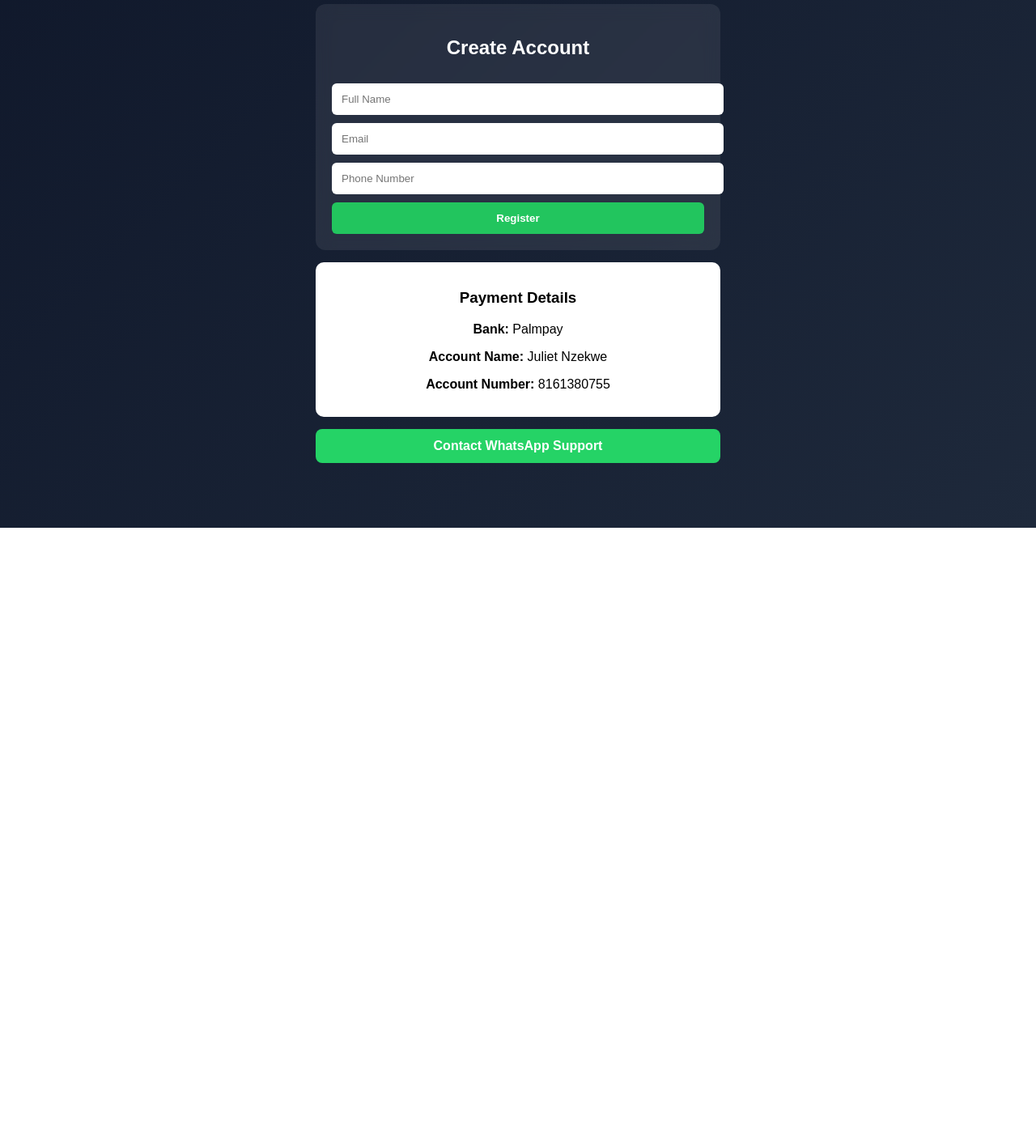
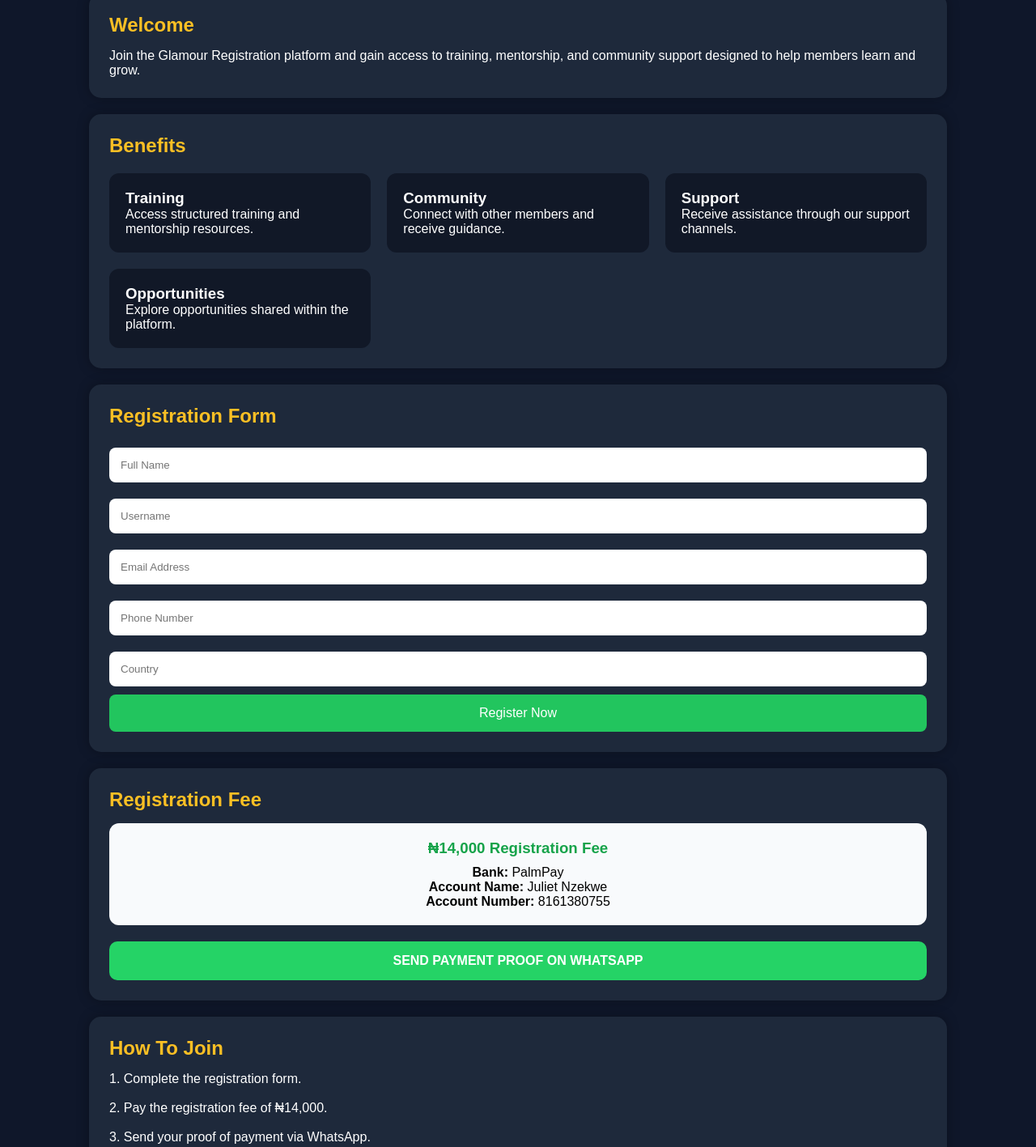
Before and after one commit to franklycertified/glamour-slotbooking, a plain HTML site: page index.html in a window 1280 px wide. Shown: the part 244-1661 px from the top of the page at 81% size. Before the commit the page ends 896 px from the top, so only its background shows below. Drawn offline with Linux system fonts and the light colour scheme.

Commit message:
Change title and update styles for registration page

```diff
--- a/index.html
+++ b/index.html
@@ -3,99 +3,243 @@
 <head>
 <meta charset="UTF-8">
 <meta name="viewport" content="width=device-width, initial-scale=1.0">
-<title>Glamour Slot Booking</title>
+<title>Glamour Registration</title>
 
 <style>
-body {
-  margin: 0;
-  font-family: Arial;
-  background: linear-gradient(135deg, #0f172a, #1e293b);
-  color: white;
+*{
+margin:0;
+padding:0;
+box-sizing:border-box;
+font-family:Arial, sans-serif;
 }
 
-.container {
-  max-width: 500px;
-  margin: 60px auto;
-  padding: 20px;
-  text-align: center;
+body{
+background:#0f172a;
+color:white;
 }
 
-.card {
-  background: rgba(255,255,255,0.08);
-  padding: 20px;
-  border-radius: 12px;
-  margin-bottom: 15px;
-  backdrop-filter: blur(10px);
+.hero{
+background:linear-gradient(135deg,#7c3aed,#ec4899);
+padding:60px 20px;
+text-align:center;
 }
 
-input, button {
-  width: 100%;
-  padding: 12px;
-  margin-top: 10px;
-  border-radius: 6px;
-  border: none;
+.hero h1{
+font-size:40px;
+margin-bottom:10px;
 }
 
-button {
-  background: #22c55e;
-  color: white;
-  font-weight: bold;
-  cursor: pointer;
+.hero p{
+font-size:18px;
 }
 
-.box {
-  background: white;
-  color: black;
-  padding: 15px;
-  border-radius: 10px;
-  margin-top: 15px;
+.container{
+max-width:1100px;
+margin:auto;
+padding:20px;
 }
 
-.whatsapp {
-  display: block;
-  margin-top: 15px;
-  padding: 12px;
-  background: #25D366;
-  color: white;
-  text-decoration: none;
-  border-radius: 8px;
-  font-weight: bold;
+.card{
+background:#1e293b;
+padding:25px;
+border-radius:15px;
+margin:20px 0;
+box-shadow:0 0 15px rgba(0,0,0,.3);
+}
+
+.card h2{
+margin-bottom:15px;
+color:#fbbf24;
+}
+
+.features{
+display:grid;
+grid-template-columns:repeat(auto-fit,minmax(250px,1fr));
+gap:20px;
+margin-top:20px;
+}
+
+.feature{
+background:#111827;
+padding:20px;
+border-radius:12px;
+}
+
+input{
+width:100%;
+padding:14px;
+margin:10px 0;
+border:none;
+border-radius:8px;
+}
+
+button{
+width:100%;
+padding:14px;
+border:none;
+border-radius:8px;
+background:#22c55e;
+color:white;
+font-size:16px;
+cursor:pointer;
+}
+
+.payment{
+background:#f8fafc;
+color:black;
+padding:20px;
+border-radius:12px;
+text-align:center;
+}
+
+.payment h3{
+color:#16a34a;
+margin-bottom:10px;
+}
+
+.whatsapp{
+display:block;
+text-align:center;
+background:#25D366;
+padding:15px;
+margin-top:20px;
+text-decoration:none;
+color:white;
+font-weight:bold;
+border-radius:10px;
+}
+
+footer{
+text-align:center;
+padding:30px;
+color:#cbd5e1;
 }
 </style>
 </head>
 
 <body>
 
+<section class="hero">
+<h1>GLAMOUR REGISTRATION</h1>
+<p>Training & Mentorship Platform</p>
+</section>
+
 <div class="container">
 
 <div class="card">
-    <h1>Glamour Slot Booking</h1>
-    <p>Register and secure your slot</p>
+<h2>Welcome</h2>
+<p>
+Join the Glamour Registration platform and gain access to training,
+mentorship, and community support designed to help members learn and grow.
+</p>
 </div>
 
 <div class="card">
-    <h2>Create Account</h2>
+<h2>Benefits</h2>
+
+<div class="features">
+
+<div class="feature">
+<h3>Training</h3>
+<p>Access structured training and mentorship resources.</p>
+</div>
+
+<div class="feature">
+<h3>Community</h3>
+<p>Connect with other members and receive guidance.</p>
+</div>
+
+<div class="feature">
+<h3>Support</h3>
+<p>Receive assistance through our support channels.</p>
+</div>
+
+<div class="feature">
+<h3>Opportunities</h3>
+<p>Explore opportunities shared within the platform.</p>
+</div>
+
+</div>
+</div>
+
+<div class="card">
+<h2>Registration Form</h2>
 
 <form>
+
 <input type="text" placeholder="Full Name" required>
-      <input type="email" placeholder="Email" required>
-      <input type="number" placeholder="Phone Number" required>
-      <button type="submit">Register</button>
+
+<input type="text" placeholder="Username" required>
+
+<input type="email" placeholder="Email Address" required>
+
+<input type="tel" placeholder="Phone Number" required>
+
+<input type="text" placeholder="Country" required>
+
+<button type="submit">Register Now</button>
+
 </form>
 </div>
 
-  <div class="box">
-    <h3>Payment Details</h3>
-    <p><b>Bank:</b> Palmpay</p>
-    <p><b>Account Name:</b> Juliet Nzekwe</p>
-    <p><b>Account Number:</b> 8161380755</p>
+<div class="card">
+<h2>Registration Fee</h2>
+
+<div class="payment">
+
+<h3>₦14,000 Registration Fee</h3>
+
+<p><strong>Bank:</strong> PalmPay</p>
+
+<p><strong>Account Name:</strong> Juliet Nzekwe</p>
+
+<p><strong>Account Number:</strong> 8161380755</p>
+
 </div>
 
-  <a class="whatsapp" href="https://wa.me/2348161380755">
-    Contact WhatsApp Support
+<a class="whatsapp"
+href="https://wa.me/2348161380755">
+SEND PAYMENT PROOF ON WHATSAPP
 </a>
 
 </div>
 
+<div class="card">
+<h2>How To Join</h2>
+
+<p>1. Complete the registration form.</p>
+<br>
+<p>2. Pay the registration fee of ₦14,000.</p>
+<br>
+<p>3. Send your proof of payment via WhatsApp.</p>
+<br>
+<p>4. Wait for confirmation and onboarding instructions.</p>
+
+</div>
+
+<div class="card">
+<h2>Frequently Asked Questions</h2>
+
+<p><strong>How much is registration?</strong></p>
+<p>₦14,000.</p>
+
+<br>
+
+<p><strong>How do I confirm payment?</strong></p>
+<p>Send proof of payment on WhatsApp.</p>
+
+<br>
+
+<p><strong>How long does confirmation take?</strong></p>
+<p>Confirmation time may vary depending on support availability.</p>
+
+</div>
+
+</div>
+
+<footer>
+© 2026 Glamour Registration. All Rights Reserved.
+</footer>
+
 </body>
 </html>
```
Lines whose indentation alone changed are shown as unchanged.
